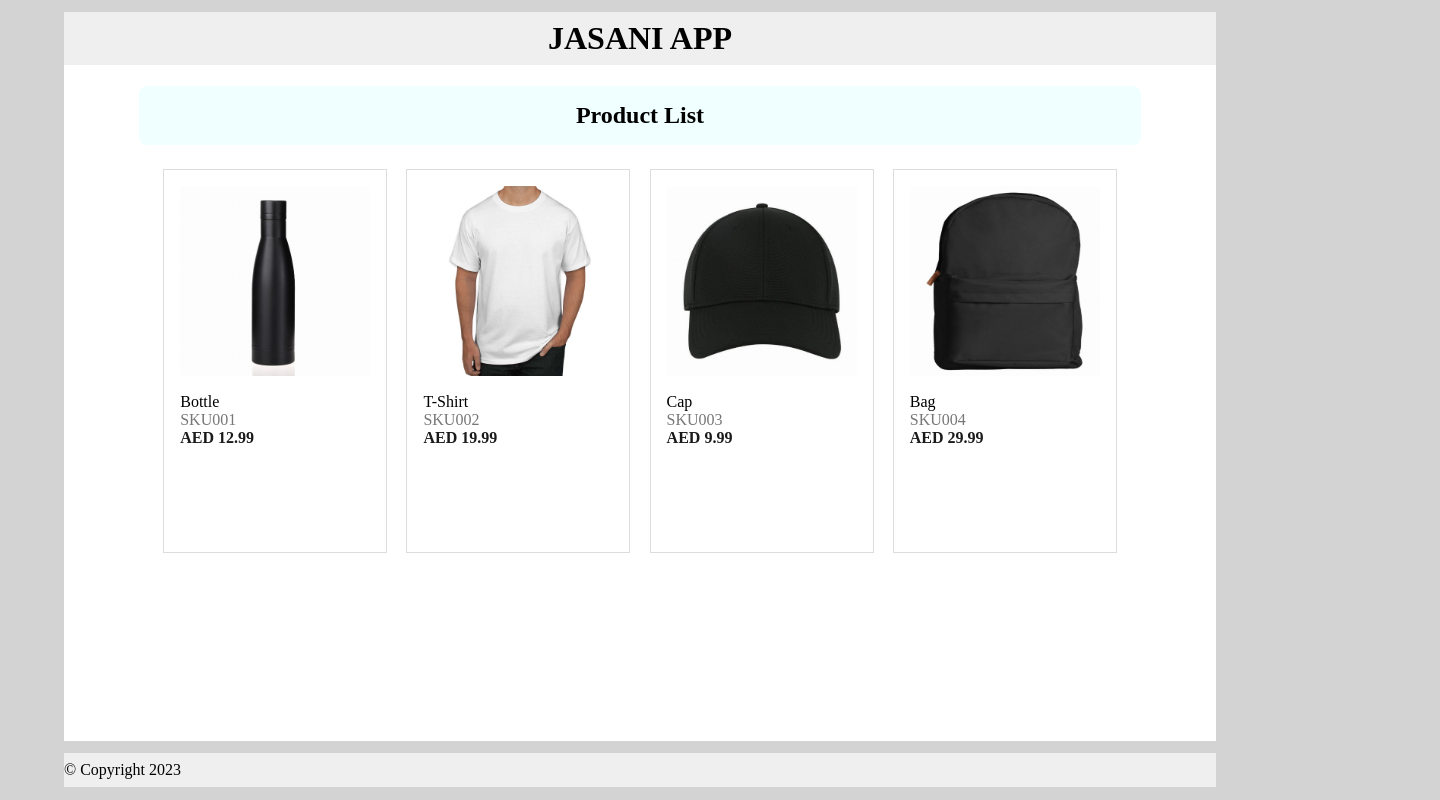
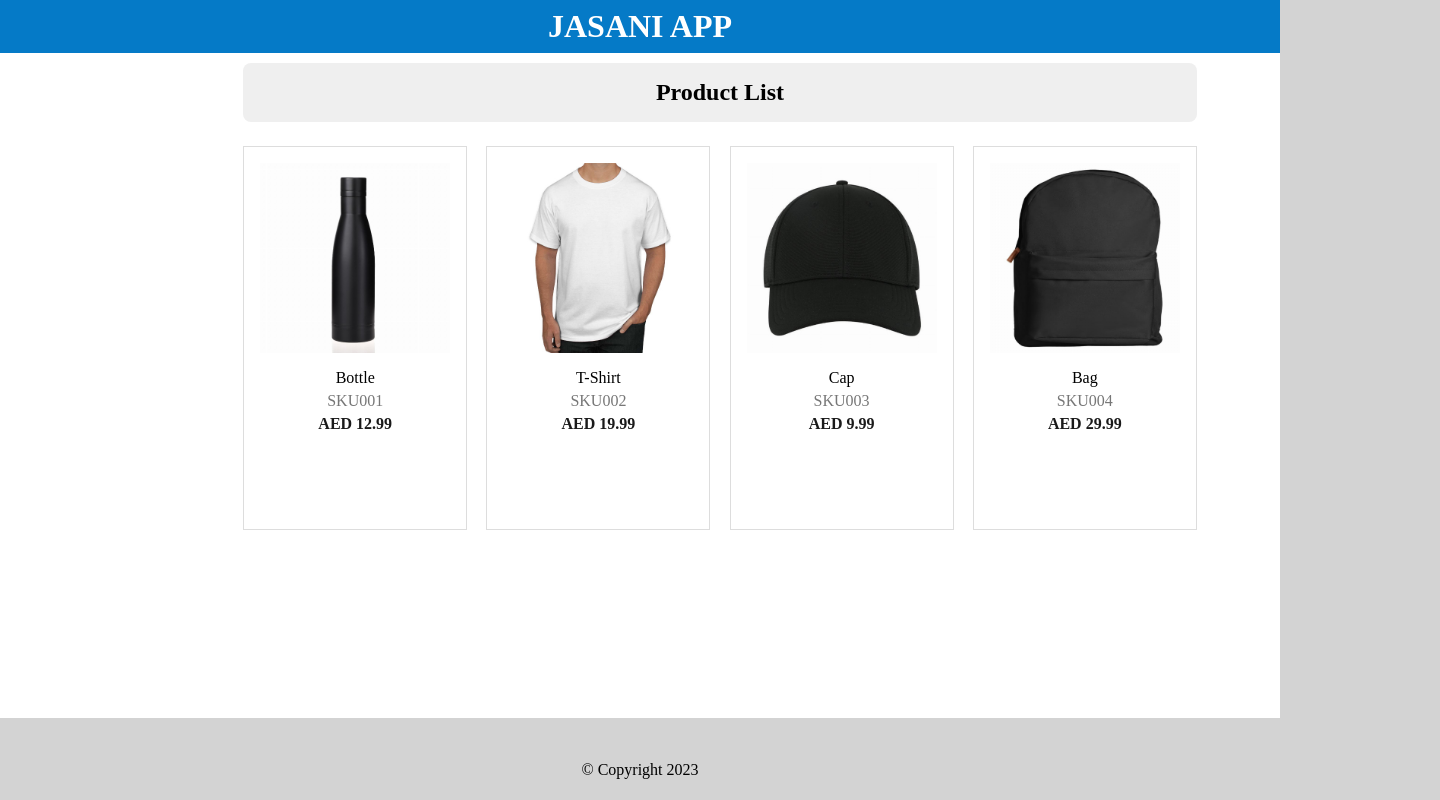
Before and after one commit to dhairya-bhavsar/jasani-app, a website built with Parcel: page index.html in a window 1280 px wide. Shown: the whole page, 1440 px wide, since content can reach past the window. Built offline with nearby package versions, Linux system fonts and the light colour scheme.

Commit message:
css changes

```diff
--- a/src/assets/sass/style.css
+++ b/src/assets/sass/style.css
@@ -3,7 +3,7 @@
 }
 
 body {
-  width: 90%;
+  width: 100%;
   margin: 0 auto;
   background-color: lightgrey;
   font-size: 16px;
@@ -28,10 +28,12 @@ h1, p {
 }
 
 #content {
-    overflow: auto;
+    overflow: hidden;
     display: flex;
     justify-content: center;
     height: calc(100vh - 135px);
+    width: 1440px;
+    margin: 0 auto;
 }
 
 #nav, #feature, #footer {
@@ -58,7 +60,7 @@ li {
     flex-wrap: wrap;
     gap: 1.2rem;
     flex-direction: row;
-    margin: 1.5rem;
+    margin: 1.5rem 0;
 }
 
 .single-product {
@@ -69,11 +71,16 @@ li {
     width: 14rem;
     height: 24rem;
     font-size: 1rem;
+    transition: all 0.5s;
 }
 
 .single-product:hover {
     background: #0000000a;
-    border: 2px solid black;
+    /* border: 2px solid black; */
+    border: 1px solid #057AC7;
+    margin: 0;
+    padding: 0;
+
 }
 
 .product-image {
@@ -151,7 +158,8 @@ Product Title Component*/
     justify-content: center;
     padding: 1rem;
     border-radius: 0.5rem;
-    background-color: azure;
+    /* background-color: azure; */
+    background-color: #efefef;
 }
 
 .title > .btn {
@@ -402,3 +410,24 @@ Product Title Component*/
 }
 
 /* canvas style end */
+
+
+/*new css by Vimal Vyas*/
+h1.text_margin
+{
+  margin: 0;
+  background: #057AC7;
+  color: #fff;
+}
+.title_center {
+  text-align: center;
+  margin-bottom: 0.3rem;
+}
+
+div#footer {
+  text-align: center;
+  display: flex;
+  width: 100%;
+  justify-content: center;
+  background: transparent;
+}
--- a/src/components/header/header.ts
+++ b/src/components/header/header.ts
@@ -1,6 +1,6 @@
 import {appendElementWithId} from "../../helpers/helper";
 export const  HeaderComponent = () => {
     return `
-        <h1>JASANI APP</h1>`
+        <h1 class="text_margin">JASANI APP</h1>`
 }
 appendElementWithId('header', HeaderComponent())
--- a/src/components/productList/productList.ts
+++ b/src/components/productList/productList.ts
@@ -17,9 +17,9 @@ export const ProductList = () => {
             return `
             <div class="single-product" id=${sku}>
               <img class="product-image" alt="${image}" src="${images[image]}"/>
-              <p  class="product-name" id="name">${name}</p>
-              <p class="product-sku" id="sku" class="sku">${sku}</p>
-              <p class="product-price">AED ${price}</p>
+              <p  class="product-name title_center" id="name">${name}</p>
+              <p class="product-sku title_center" id="sku" class="sku">${sku}</p>
+              <p class="product-price title_center">AED ${price}</p>
             </div>
           `;
         }).join(' ')}
```
